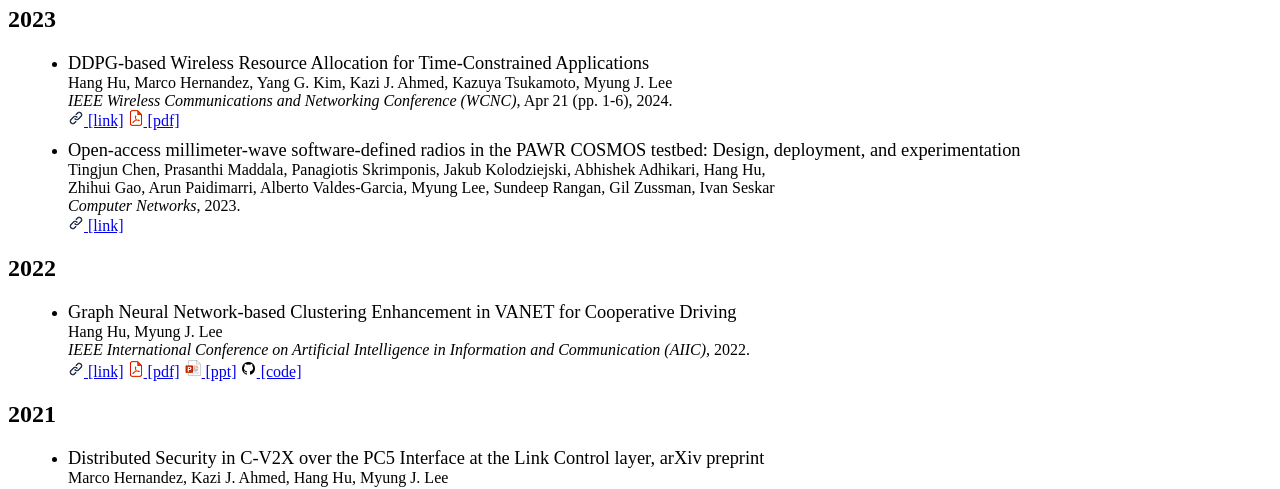
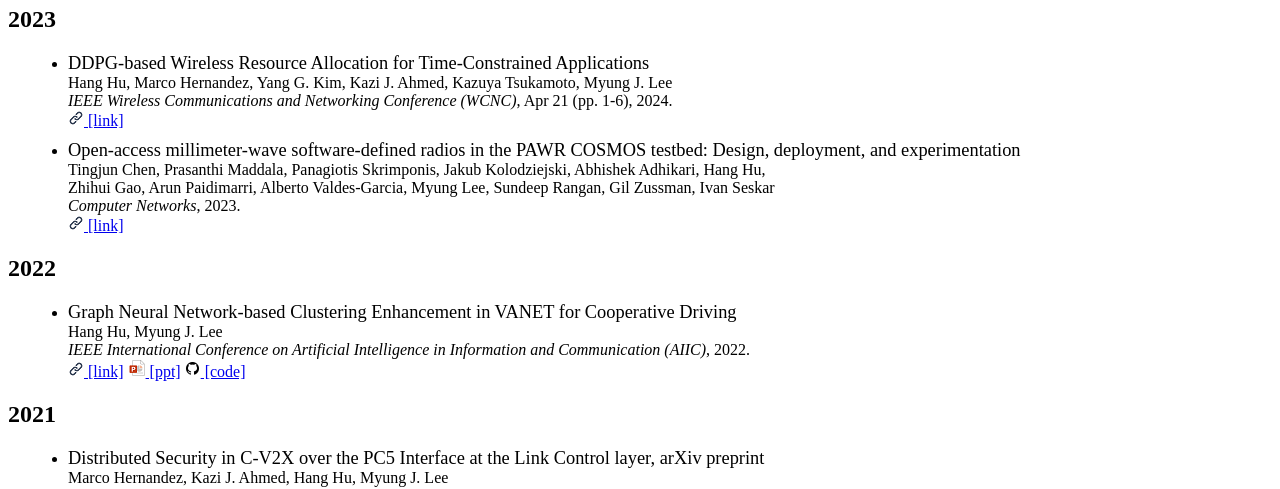
Before and after one commit to hanghoo/hanghoo.github.io, a Jekyll site: the page built from index.html, in a window 1280 px wide. Shown: the part 1263-1752 px from the top of the page. Built offline with Jekyll 4.4.1, drawn with Linux system fonts in a browser that asks for light colours; nearby versions of some CDN libraries.

Commit message:
Update index.html

```diff
--- a/index.html
+++ b/index.html
@@ -123,7 +123,7 @@
     Hang Hu, Marco Hernandez, Yang G. Kim, Kazi J. Ahmed, Kazuya Tsukamoto, Myung J. Lee<br>
     <i>IEEE Wireless Communications and Networking Conference (WCNC)</i>, Apr 21 (pp. 1-6), 2024. <br>
     <img src="static/link-logo.png" alt=""><a href="https://ieeexplore.ieee.org/abstract/document/10570841"> [link]</a>
-    <img src="static/pdf-logo.png" alt=""><a href="files/2024 WCNC-DDPG-Based Wireless Resource Allocation for Time-Constrained Applications.pdf"> [pdf]</a>
+    <!--<img src="static/pdf-logo.png" alt=""><a href="files/2024 WCNC-DDPG-Based Wireless Resource Allocation for Time-Constrained Applications.pdf"> [pdf]</a>-->
     <!--<img src="static/pptx-logo.png" alt=""><a href="files/2022GNN VANET Clustering Presentation_v2.pdf"> [ppt]</a>-->
   </a>
   </li>
@@ -155,7 +155,7 @@
         Hang Hu, Myung J. Lee<br>
         <i>IEEE International Conference on Artificial Intelligence in Information and Communication (AIIC)</i>, 2022.<br>
         <img src="static/link-logo.png" alt=""><a href="https://ieeexplore.ieee.org/abstract/document/9722625"> [link]</a>
-        <img src="static/pdf-logo.png" alt=""><a href="files/2022 ICAIIC-Graph Neural Network-based Clustering Enhancement in VANET for Cooperative Driving.pdf"> [pdf]</a>
+        <!--<img src="static/pdf-logo.png" alt=""><a href="files/2022 ICAIIC-Graph Neural Network-based Clustering Enhancement in VANET for Cooperative Driving.pdf"> [pdf]</a>-->
         <img src="static/pptx-logo.png" alt=""><a href="files/2022 GNN VANET Clustering Presentation_v2.pdf"> [ppt]</a>
         <img src="static/github-logo.png" alt=""><a href="https://github.com/hanghoo/GNN-VANET-IoV-Clustering.git"> [code]</a>
       </li>
```
